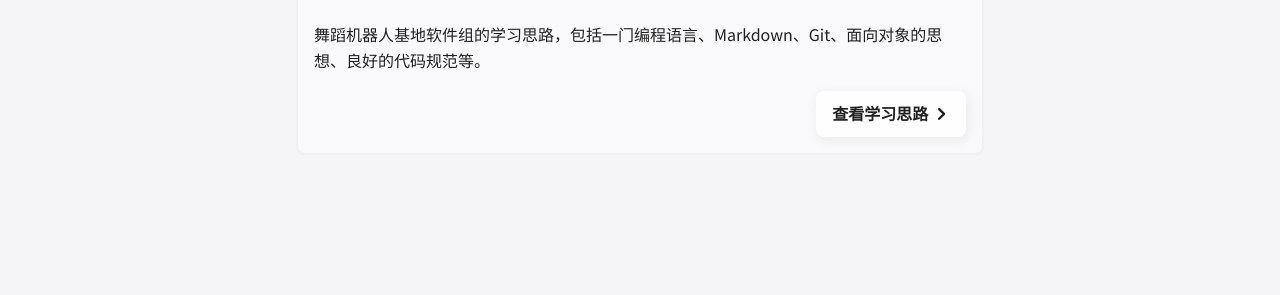
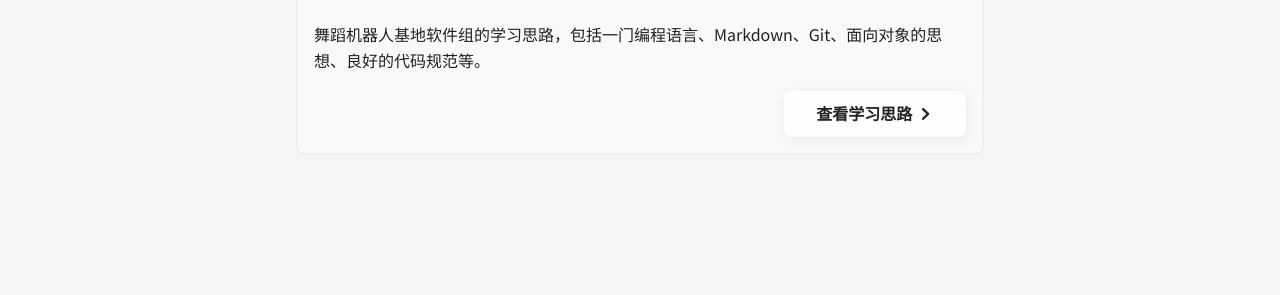
Before and after one commit to NPU-Home/home, an MkDocs documentation site: the page built from docs/page/学习思路/index.md, in a window 1280 px wide. Shown: the part 354-649 px from the top of the page. Built offline with MkDocs 1.6.1 and Material for MkDocs 9.7.7, drawn with Linux system fonts in a browser that asks for light colours; comment, search, counter and statistics services are not loaded.

Commit message:
Optimize button styles and update links for better user experience

```diff
--- a/docs/css/theme/button.css
+++ b/docs/css/theme/button.css
@@ -17,7 +17,6 @@
     transition: font-weight .25s, background-color .25s;
     text-align: center;
     box-shadow: 2px 3px 10px 2px var(--md-pic-shadow-color);
-    padding: .625em 1em
 }
 
 #right {
@@ -26,4 +25,10 @@
 
 #width {
     width: 100%;
+    padding: .625em 1em;
 }
+#width-lift {
+    width: 100%;
+    text-align: left;
+    padding: .625em 1em;
+}
```
